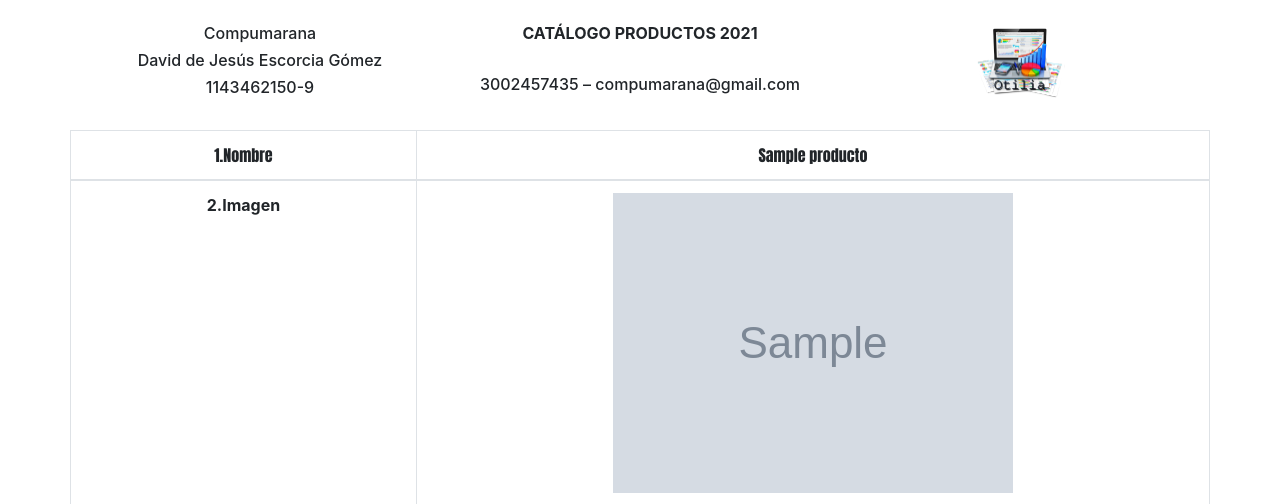
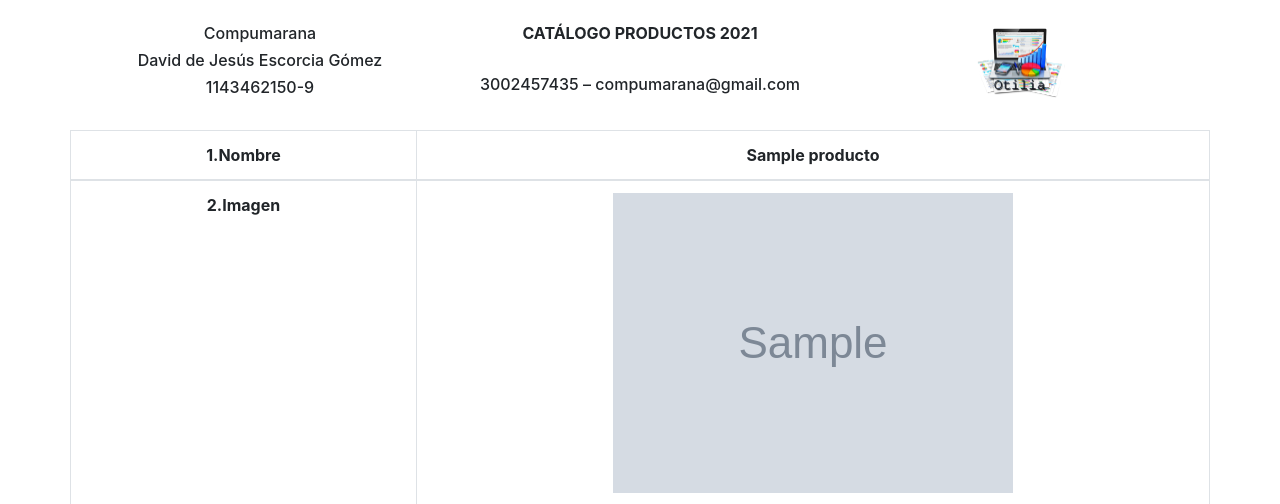
Before and after one commit to mrescorcia/otilia, a Django app: page /productos/ in a window 1280 px wide. Shown: the part 56-560 px from the top of the page. Run offline with Django 3.2, Linux system fonts and the light colour scheme; tables that the repository leaves empty hold one stand-in row (values such as "Sample post"); grey boxes marked "Sample" are stand-in pictures.

Commit message:
04-07-2021

```diff
--- a/static/css/custom.css
+++ b/static/css/custom.css
@@ -1,7 +1,6 @@
 #thead-list-productos {
     text-align: center;
     font-size: medium;
-    font-family: Impact, Haettenschweiler, 'Arial Narrow Bold', sans-serif;
 }
 
 #td-detalles-productos {
```
